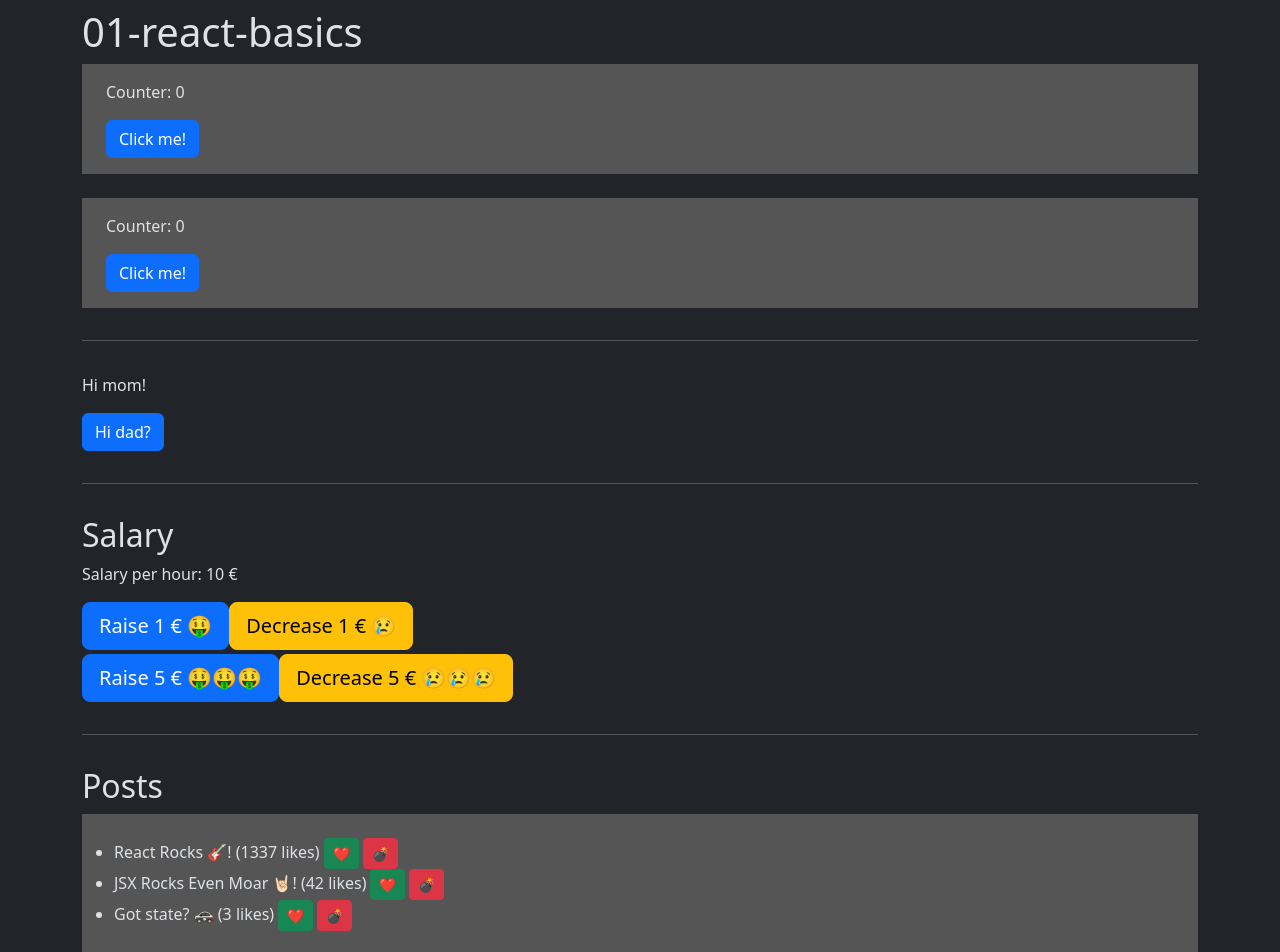
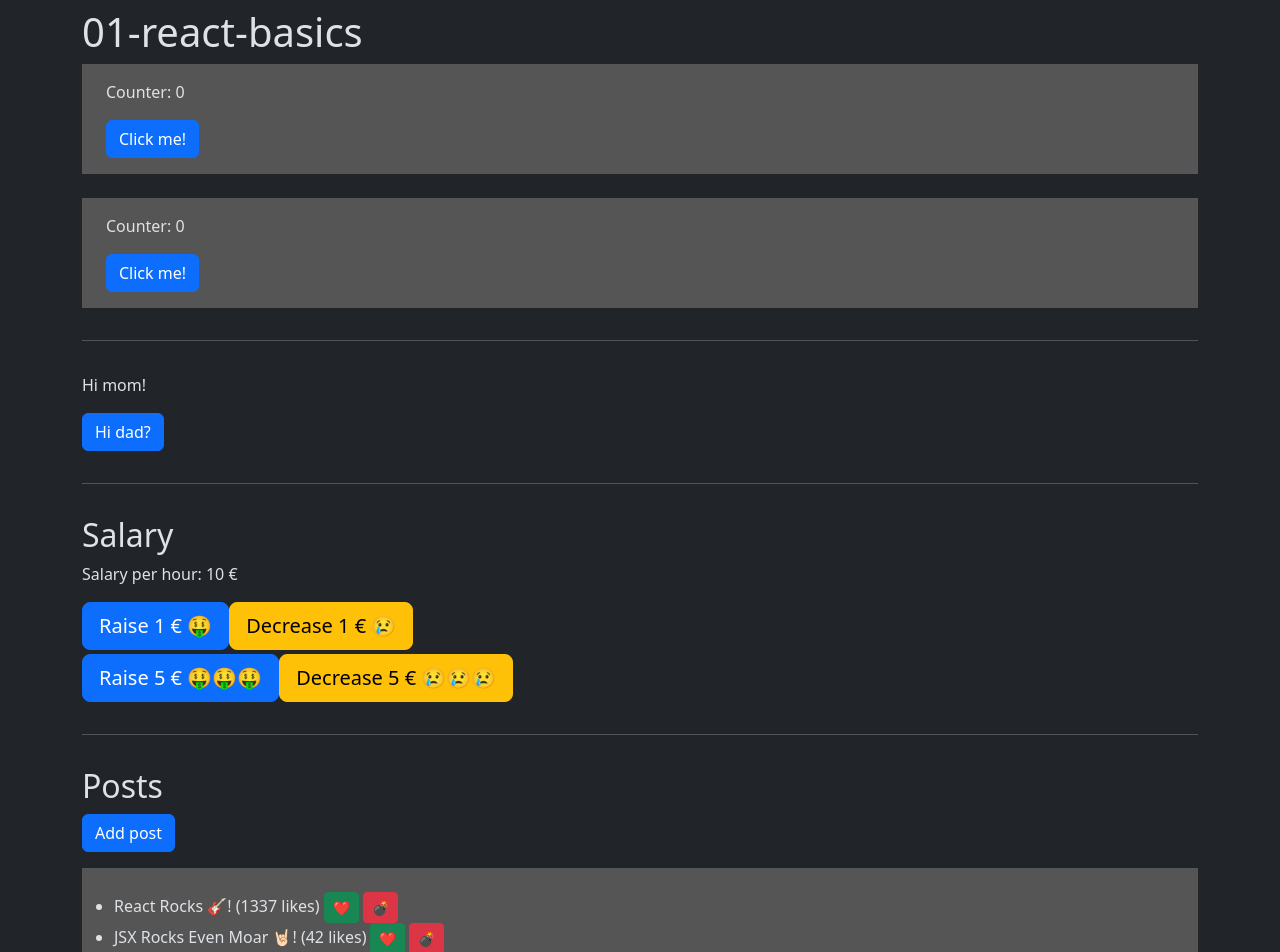
Before and after one commit to drblue/ykrea26h1, a React (Vite) app in the folder 01-react-basics/: page / in a window 1280 px wide. Shown: the top 952 px of the page. Built offline with nearby package versions, Linux system fonts and the light colour scheme.

Commit message:
Add a post (fulhack version).

```diff
--- a/01-react-basics/src/App.tsx
+++ b/01-react-basics/src/App.tsx
@@ -48,6 +48,22 @@ function App() {
 					: post
 			)
 		);
+	}
+
+	const handleAddPost = () => {
+		const title = prompt("What do you want to tell the world?");
+		if (!title) {
+			alert("mkai...");
+			return;
+		}
+
+		const newPost: Post = {
+			id: Math.max(0, ...posts.map(post => post.id)) + 1,
+			title,
+			likes: 0,
+		}
+
+		setPosts((prevPosts) => [...prevPosts, newPost]);
 	}
 
 	const handleDelete = (id: number) => {
@@ -122,6 +138,11 @@ function App() {
 
 			<h2>Posts</h2>
 
+			<button
+				className="btn btn-primary mb-3"
+				onClick={handleAddPost}
+			>Add post</button>
+
 			{posts.length > 0 && (
 				<ul className="postlist">
 					{posts.map(post =>
```
